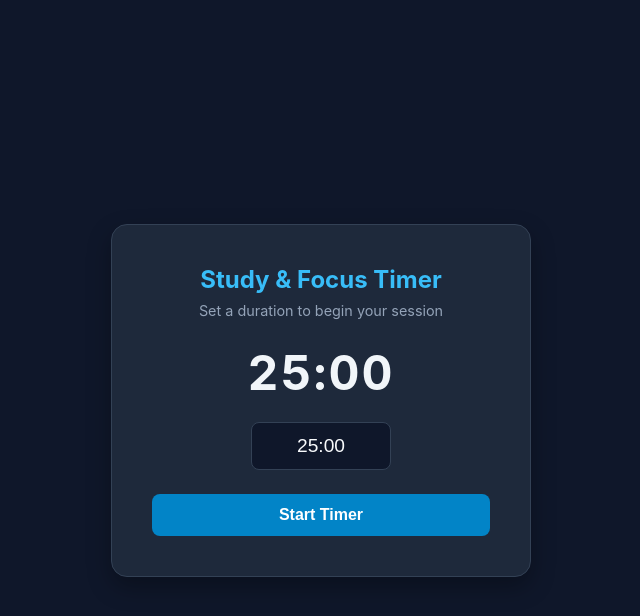
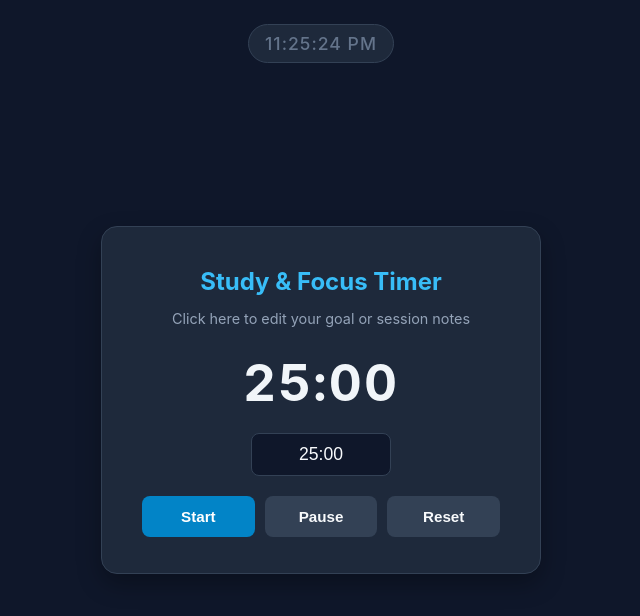
Before and after one commit to CalcSolver/Studytimer, a plain HTML site: page index.html in a window 1280 px wide. Shown: the whole page, without its empty margins (319-959 px from the left). Drawn offline with Linux system fonts and the light colour scheme.

Commit message:
Update index.html

```diff
--- a/index.html
+++ b/index.html
@@ -3,7 +3,7 @@
 <head>
   <meta charset="UTF-8">
   <meta name="viewport" content="width=device-width, initial-scale=1.0">
-  <title>Focus & Study Timer</title>
+  <title>Focus & Study Hub</title>
   <style>
     * {
       box-sizing: border-box;
@@ -20,7 +20,6 @@
       overflow: hidden;
     }
 
-    /* Normal Study Timer Layout */
     .app-viewport {
       display: flex;
       flex-direction: column;
@@ -29,33 +28,63 @@
       height: 100vh;
       width: 100vw;
       padding: 20px;
+      position: relative;
+    }
+
+    /* Top Digital Clock */
+    .digital-clock {
+      position: absolute;
+      top: 24px;
+      font-size: 1.1rem;
+      font-weight: 500;
+      color: #64748b;
+      letter-spacing: 1px;
+      background-color: #1e293b;
+      padding: 8px 16px;
+      border-radius: 20px;
+      border: 1px solid #334155;
     }
 
     .timer-card {
       background-color: #1e293b;
-      padding: 40px;
+      padding: 36px 40px;
       border-radius: 16px;
       box-shadow: 0 10px 25px rgba(0, 0, 0, 0.3);
       text-align: center;
       width: 100%;
-      max-width: 420px;
+      max-width: 440px;
       border: 1px solid #334155;
     }
 
-    .timer-card h1 {
+    /* Editable Text Fields */
+    .editable-title {
       font-size: 1.5rem;
-      margin-bottom: 8px;
+      font-weight: 700;
       color: #38bdf8;
+      margin-bottom: 6px;
+      outline: none;
+      padding: 4px;
+      border-radius: 4px;
+      transition: background-color 0.2s;
     }
 
-    .timer-card p {
+    .editable-desc {
       font-size: 0.9rem;
       color: #94a3b8;
-      margin-bottom: 24px;
+      margin-bottom: 20px;
+      outline: none;
+      padding: 4px;
+      border-radius: 4px;
+      transition: background-color 0.2s;
+    }
+
+    .editable-title:hover, .editable-desc:hover,
+    .editable-title:focus, .editable-desc:focus {
+      background-color: #334155;
     }
 
     .time-display {
-      font-size: 3rem;
+      font-size: 3.2rem;
       font-weight: 700;
       letter-spacing: 2px;
       margin-bottom: 20px;
@@ -67,44 +96,60 @@
       display: flex;
       justify-content: center;
       gap: 10px;
-      margin-bottom: 24px;
+      margin-bottom: 20px;
     }
 
     .time-input {
       width: 140px;
-      padding: 12px;
-      font-size: 1.2rem;
+      padding: 10px;
+      font-size: 1.1rem;
       text-align: center;
       background-color: #0f172a;
       border: 1px solid #334155;
       border-radius: 8px;
       color: #f8fafc;
       outline: none;
-      transition: border-color 0.2s;
     }
 
     .time-input:focus {
       border-color: #38bdf8;
     }
 
+    .btn-group {
+      display: flex;
+      gap: 10px;
+    }
+
     .btn {
-      width: 100%;
+      flex: 1;
       padding: 12px;
-      font-size: 1rem;
+      font-size: 0.95rem;
       font-weight: 600;
-      background-color: #0284c7;
-      color: #ffffff;
       border: none;
       border-radius: 8px;
       cursor: pointer;
       transition: background-color 0.2s;
     }
 
-    .btn:hover {
+    .btn-primary {
+      background-color: #0284c7;
+      color: #ffffff;
+    }
+
+    .btn-primary:hover {
       background-color: #0369a1;
     }
 
-    /* Unlocked Proxy Container Styles */
+    .btn-secondary {
+      background-color: #334155;
+      color: #f8fafc;
+    }
+
+    .btn-secondary:hover {
+      background-color: #475569;
+    }
+
+    /* Unlocked Proxy Container */
     .unlocked-view {
       display: none;
       flex-direction: column;
@@ -123,7 +168,6 @@
       padding: 10px 16px;
       background-color: #1e293b;
       border-bottom: 1px solid #334155;
-      gap: 12px;
     }
 
     .url-form {
@@ -158,10 +202,6 @@
       cursor: pointer;
     }
 
-    .btn-go:hover {
-      background-color: #7dd3fc;
-    }
-
     .iframe-container {
       flex: 1;
       width: 100%;
@@ -179,11 +219,14 @@
 </head>
 <body>
 
-  <!-- Timer Interface -->
   <main class="app-viewport" id="timerViewport">
+    <!-- Live Digital Clock -->
+    <div class="digital-clock" id="digitalClock">00:00:00 AM</div>
+
     <div class="timer-card">
-      <h1>Study & Focus Timer</h1>
-      <p>Set a duration to begin your session</p>
+      <!-- Editable Title & Description -->
+      <h1 class="editable-title" contenteditable="true" spellcheck="false">Study & Focus Timer</h1>
+      <p class="editable-desc" contenteditable="true" spellcheck="false">Click here to edit your goal or session notes</p>
 
       <div class="time-display" id="timerDisplay">25:00</div>
 
@@ -199,11 +242,14 @@
         />
       </div>
 
-      <button class="btn" id="startBtn" onclick="handleStart()">Start Timer</button>
+      <div class="btn-group">
+        <button class="btn btn-primary" id="startBtn" onclick="handleStart()">Start</button>
+        <button class="btn btn-secondary" id="pauseBtn" onclick="togglePause()" disabled>Pause</button>
+        <button class="btn btn-secondary" id="resetBtn" onclick="resetTimer()">Reset</button>
+      </div>
     </div>
   </main>
 
-  <!-- Unlocked Fullscreen Container -->
   <div class="unlocked-view" id="unlockedView">
     <header class="navbar">
       <form class="url-form" onsubmit="loadFrameUrl(event)">
@@ -211,7 +257,7 @@
           type="text"
           id="targetUrlInput"
           class="url-input"
-          placeholder="Enter a URL (e.g. example.com) or search term..."
+          placeholder="Enter a URL or search term..."
           required
           autocomplete="off"
         />
@@ -220,10 +266,6 @@
     </header>
 
     <div class="iframe-container">
-      <!--
-        The sandbox attribute allows scripts and forms inside the frame while
-        omitting 'allow-top-navigation', blocking any breakout or parent location overrides.
-      -->
       <iframe
         id="contentFrame"
         sandbox="allow-scripts allow-forms allow-same-origin allow-modals allow-popups-to-escape-sandbox"
@@ -234,27 +276,34 @@
   </div>
 
   <script>
-    const SECRET_TIME = "SECRET_TIME_HERE";
-    const PROXY_PREFIX = "PROXY_URL_HERE/";
+    const SECRET_TIME = "12:34";
+    const PROXY_PREFIX = "google.com";
 
     let timerInterval = null;
     let totalSeconds = 0;
+    let isPaused = false;
+    let isRunning = false;
 
+    // Digital Clock Functionality
+    function updateDigitalClock() {
+      const now = new Date();
+      document.getElementById("digitalClock").innerText = now.toLocaleTimeString();
+    }
+    setInterval(updateDigitalClock, 1000);
+    updateDigitalClock();
+
+    // Timer Controls
     function handleStart() {
       const inputVal = document.getElementById("timeInput").value.trim();
 
-      // Check for secret unlock code
       if (inputVal === SECRET_TIME) {
         unlockHiddenContainer();
         return;
       }
 
-      // Standard Timer Functionality
-      parseAndStartTimer(inputVal);
-    }
+      if (isRunning) return;
 
-    function parseAndStartTimer(val) {
-      const parts = val.split(":");
+      const parts = inputVal.split(":");
       if (parts.length !== 2) return;
 
       const mins = parseInt(parts[0], 10);
@@ -265,29 +314,62 @@
       totalSeconds = (mins * 60) + secs;
       if (totalSeconds <= 0) return;
 
-      if (timerInterval) clearInterval(timerInterval);
+      startCountdown();
+    }
 
-      document.getElementById("startBtn").innerText = "Focusing...";
+    function startCountdown() {
+      isRunning = true;
+      isPaused = false;
       document.getElementById("startBtn").disabled = true;
+      document.getElementById("pauseBtn").disabled = false;
+      document.getElementById("pauseBtn").innerText = "Pause";
 
       timerInterval = setInterval(() => {
-        if (totalSeconds <= 0) {
-          clearInterval(timerInterval);
-          document.getElementById("timerDisplay").innerText = "00:00";
-          document.getElementById("startBtn").innerText = "Start Timer";
-          document.getElementById("startBtn").disabled = false;
-          return;
+        if (!isPaused) {
+          if (totalSeconds <= 0) {
+            resetTimer();
+            return;
+          }
+          totalSeconds--;
+          updateDisplay();
         }
-
-        totalSeconds--;
-        const m = String(Math.floor(totalSeconds / 60)).padStart(2, "0");
-        const s = String(totalSeconds % 60).padStart(2, "0");
-        document.getElementById("timerDisplay").innerText = `${m}:${s}`;
       }, 1000);
     }
 
+    function togglePause() {
+      if (!isRunning) return;
+
+      isPaused = !isPaused;
+      const pauseBtn = document.getElementById("pauseBtn");
+
+      if (isPaused) {
+        pauseBtn.innerText = "Resume";
+      } else {
+        pauseBtn.innerText = "Pause";
+      }
+    }
+
+    function resetTimer() {
+      clearInterval(timerInterval);
+      isRunning = false;
+      isPaused = false;
+
+      const inputVal = document.getElementById("timeInput").value.trim();
+      document.getElementById("timerDisplay").innerText = inputVal || "25:00";
+
+      document.getElementById("startBtn").disabled = false;
+      document.getElementById("pauseBtn").disabled = true;
+      document.getElementById("pauseBtn").innerText = "Pause";
+    }
+
+    function updateDisplay() {
+      const m = String(Math.floor(totalSeconds / 60)).padStart(2, "0");
+      const s = String(totalSeconds % 60).padStart(2, "0");
+      document.getElementById("timerDisplay").innerText = `${m}:${s}`;
+    }
+
     function unlockHiddenContainer() {
-      if (timerInterval) clearInterval(timerInterval);
+      clearInterval(timerInterval);
       document.getElementById("timerViewport").style.display = "none";
       document.getElementById("unlockedView").style.display = "flex";
     }
@@ -310,11 +392,7 @@
         destination = "https://www.google.com/search?q=" + encodeURIComponent(input);
       }
 
-      // Construct final URL with proxy prefix
-      const finalUrl = PROXY_PREFIX + destination;
-
-      // Update iframe without affecting browser history or main location
-      document.getElementById("contentFrame").src = finalUrl;
+      document.getElementById("contentFrame").src = PROXY_PREFIX + destination;
     }
   </script>
 </body>
```
